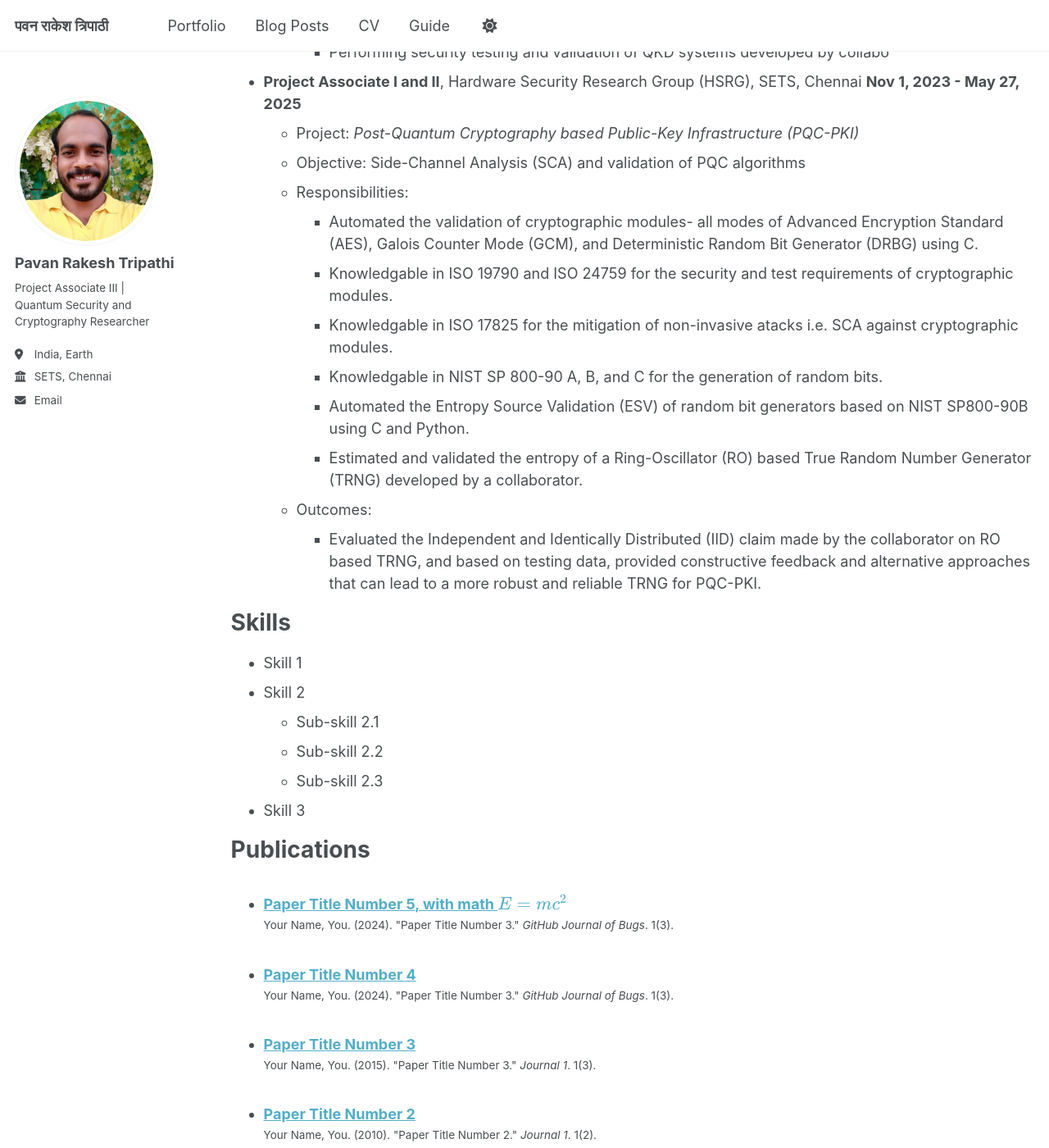
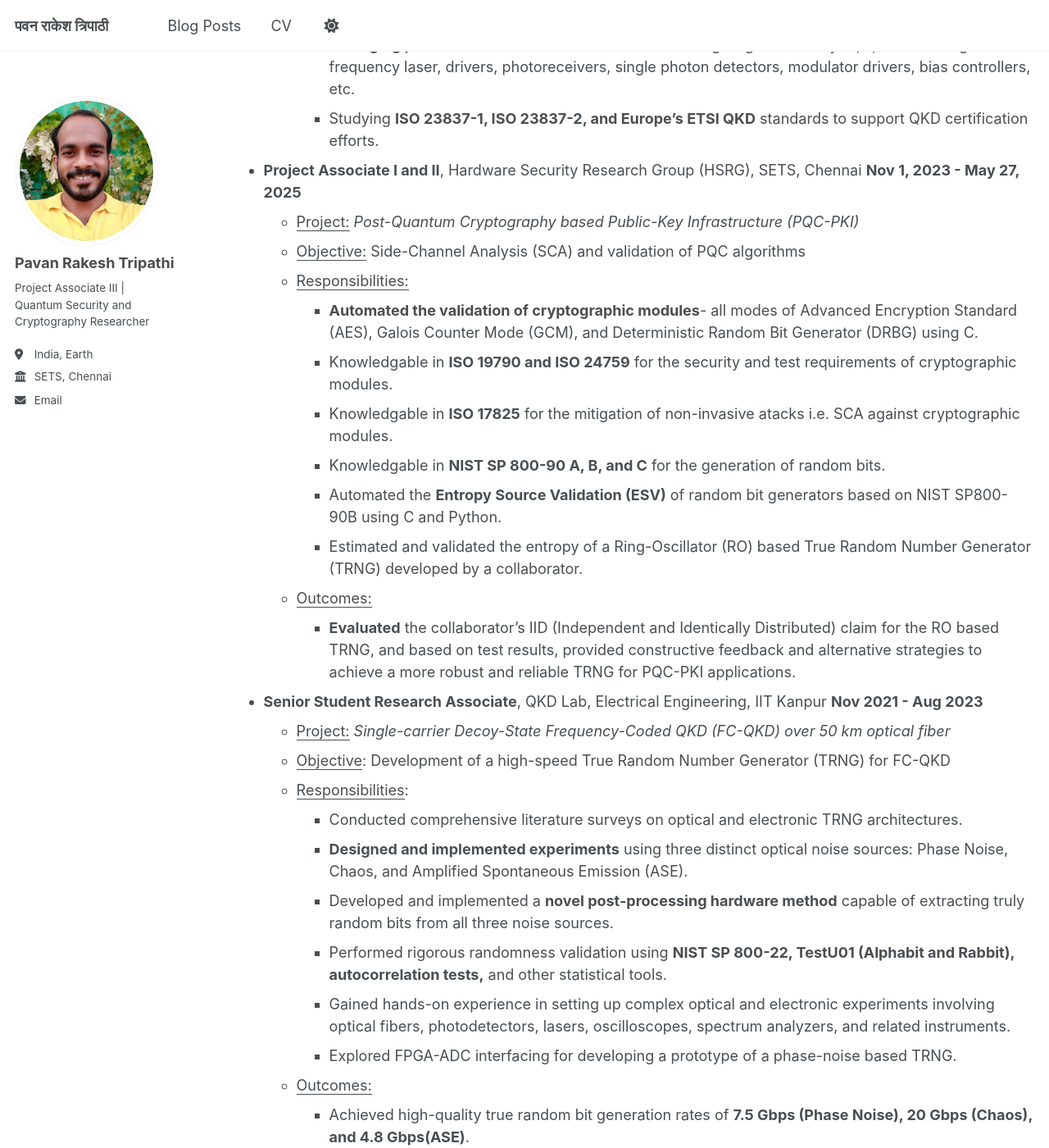
Before and after one commit to tripathipavan/tripathipavan.github.io, a Jekyll site: the page built from _pages/cv.md, in a window 1280 px wide and 1400 px high, scrolled down 618 px. Shown: the whole window at 82% size. Built offline with Jekyll 4.4.1, drawn with Linux system fonts in a browser that asks for light colours; a script that is not in the unit is left out; some of the changed text lies outside the part shown.

Commit message:
Updated navigation bar, cv page, blog posts

```diff
--- a/_pages/cv.md
+++ b/_pages/cv.md
@@ -8,6 +8,8 @@
 ---
 
 {% include base_path %}
+
+**Full CV (PDF):** [Click here to download](/files/Pavan_Tripathi_CV.pdf)
 
 Education
 ======
@@ -20,54 +22,69 @@
 ======
 * **Project Associate III**, Quantum Security Research Lab (QSRL), SETS, Chennai
 **June 6, 2025 - Present**
-  * Project: *Quantum Internet with Local Access (QuILA)* under National Quantum Mission (NQM)
-  * Objective: Security testing and validation of Quantum Key Distribution (QKD) systems
-  * Responsibilities:
-    * Co-leading the establishment of the **Quantum Hacking Laboratory**
-    * Managing procurement of cutting-edge laboratory equipment - single frequency laser, drivers, photoreceivers, single photon detectors, modulator drivers, bias controllers, etc.
-    * Performing security testing and validation of QKD systems developed by collabo
+  * <u>Project:</u> *Quantum Internet with Local Access (QuILA)* under National Quantum Mission (NQM)
+  * <u>Objective:</u> Security testing, evaluation, and validation of Quantum Key Distribution (QKD) systems
+  * <u>Responsibilities:</u>
+    * **Co-leading** the establishment of a national reference laboratory in India for QKD security evaluation.
+    * **Managing procurement and characterization** of cutting-edge laboratory equipments - single frequency laser, drivers, photoreceivers, single photon detectors, modulator drivers, bias controllers, etc.
+    * Studying **ISO 23837-1, ISO 23837-2, and  Europe's ETSI QKD** standards to support QKD certification efforts.
+
 
 * **Project Associate I and II**, Hardware Security Research Group (HSRG), SETS, Chennai
 **Nov 1, 2023 - May 27, 2025**
-  * Project: *Post-Quantum Cryptography based Public-Key Infrastructure (PQC-PKI)*
-  * Objective: Side-Channel Analysis (SCA) and validation of PQC algorithms
-  * Responsibilities:
-    * Automated the validation of cryptographic modules- all modes of Advanced Encryption Standard (AES), Galois Counter Mode (GCM), and Deterministic Random Bit Generator (DRBG) using C.
-    * Knowledgable in ISO 19790 and ISO 24759 for the security and test requirements of cryptographic modules.
-    * Knowledgable in  ISO 17825 for the mitigation of non-invasive atacks i.e. SCA against cryptographic modules.
-    * Knowledgable in  NIST SP 800-90 A, B, and C for the generation of random bits.
-    * Automated the Entropy Source Validation (ESV) of random bit generators based on NIST SP800-90B using C and Python.
+  * <u>Project:</u> *Post-Quantum Cryptography based Public-Key Infrastructure (PQC-PKI)*
+  * <u>Objective:</u> Side-Channel Analysis (SCA) and validation of PQC algorithms
+  * <u>Responsibilities:</u>
+    * **Automated the validation of cryptographic modules**- all modes of Advanced Encryption Standard (AES), Galois Counter Mode (GCM), and Deterministic Random Bit Generator (DRBG) using C.
+    * Knowledgable in **ISO 19790 and ISO 24759** for the security and test requirements of cryptographic modules.
+    * Knowledgable in  **ISO 17825** for the mitigation of non-invasive atacks i.e. SCA against cryptographic modules.
+    * Knowledgable in  **NIST SP 800-90 A, B, and C** for the generation of random bits.
+    * Automated the **Entropy Source Validation (ESV)** of random bit generators based on NIST SP800-90B using C and Python.
     * Estimated and validated the entropy of a Ring-Oscillator (RO) based True Random Number Generator (TRNG) developed by a collaborator.
-  * Outcomes:
-    * Evaluated the Independent and Identically Distributed (IID) claim made by the collaborator on RO based TRNG, and based on testing data, provided constructive feedback and alternative approaches that can lead to a more robust and reliable TRNG for PQC-PKI.
+  * <u>Outcomes:</u>
+    * **Evaluated** the collaborator's IID (Independent and Identically Distributed) claim for the RO based TRNG, and based on test results, provided constructive feedback and alternative strategies to achieve a more robust and reliable TRNG for PQC-PKI applications.
+
+* **Senior Student Research Associate**, QKD Lab, Electrical Engineering, IIT Kanpur
+**Nov 2021 - Aug 2023**
+  * <u>Project:</u> *Single-carrier Decoy-State Frequency-Coded QKD (FC-QKD) over 50 km optical fiber*
+  * <u>Objective</u>: Development of a high-speed True Random Number Generator (TRNG) for FC-QKD
+  * <u>Responsibilities</u>:
+       * Conducted comprehensive literature surveys on optical and electronic TRNG architectures.
+       * **Designed and implemented experiments** using three distinct optical noise sources: Phase Noise, Chaos, and Amplified Spontaneous Emission (ASE).
+       * Developed and implemented a **novel post-processing hardware method** capable of extracting truly random bits from all three noise sources.
+       * Performed rigorous randomness validation using **NIST SP 800-22, TestU01 (Alphabit and Rabbit), autocorrelation tests,** and other statistical tools.
+       * Gained hands-on experience in setting up complex optical and electronic experiments involving optical fibers, photodetectors, lasers, oscilloscopes, spectrum analyzers, and related instruments.
+       * Explored FPGA-ADC interfacing for developing a prototype of a phase-noise based TRNG.
+  * <u>Outcomes:</u>
+      * Achieved high-quality true random bit generation rates of **7.5 Gbps (Phase Noise), 20 Gbps (Chaos), and 4.8 Gbps(ASE)**.
+      * The novel post-processing method has been submitted for **patent examination**.
 
 Skills
 ======
-* Skill 1
-* Skill 2
-  * Sub-skill 2.1
-  * Sub-skill 2.2
-  * Sub-skill 2.3
-* Skill 3
-
-Publications
-======
-  <ul>{% for post in site.publications reversed %}
-    {% include archive-single-cv.html %}
-  {% endfor %}</ul>
-
-Talks
-======
-  <ul>{% for post in site.talks reversed %}
-    {% include archive-single-talk-cv.html  %}
-  {% endfor %}</ul>
-
-Teaching
-======
-  <ul>{% for post in site.teaching reversed %}
-    {% include archive-single-cv.html %}
-  {% endfor %}</ul>
-
-Service and leadership
-======
-* Currently signed in to 43 different slack teams
+* Implementation of ISO standards for information security
+  * ISO 23837-1 & 2, ISO 19790, ISO 24759, and ISO 17825
+* Planning experiments for QKD security evaluation
+* Software Languages
+  * C
+  * Python
+  * MATLAB
+  * Verilog/VHDL
+  * R
+  * Assembly Language
+  * Java
+  * SQL
+* Hardware Devices
+  * Xilinx FPGAs
+  * Sipeed FPGAs
+  * Arduino
+  * Tiva C Launchpad
+  * Microcontrollers
+  * Embedded Systems
+  * Analog and Digital circuits
+* Tools
+  * Vivado
+  * Go-Win
+  * Eagle PCB design software
+  * Power BI, Tableau
+* Handling electronic and optical instruments such as oscilloscopes, power supply, optical spectrum analyzers, lasers, and photodetectors.
+* Hnadling optical devices such as modulators, gratings, fibers, and couplers.
```
Also changed, not shown: _data/navigation.yml (+4 -4 lines), _pages/about.md (+2 -2 lines), _posts/2012-08-14-blog-post-1.md (deleted, +0 -20 lines), _posts/2013-08-14-blog-post-2.md (deleted, +0 -20 lines), _posts/2014-08-14-blog-post-3.md (deleted, +0 -20 lines), _posts/2015-08-14-blog-post-4.md (+1 -0 lines), _posts/2199-01-01-future-post.md (+5 -7 lines), 1 other file.
